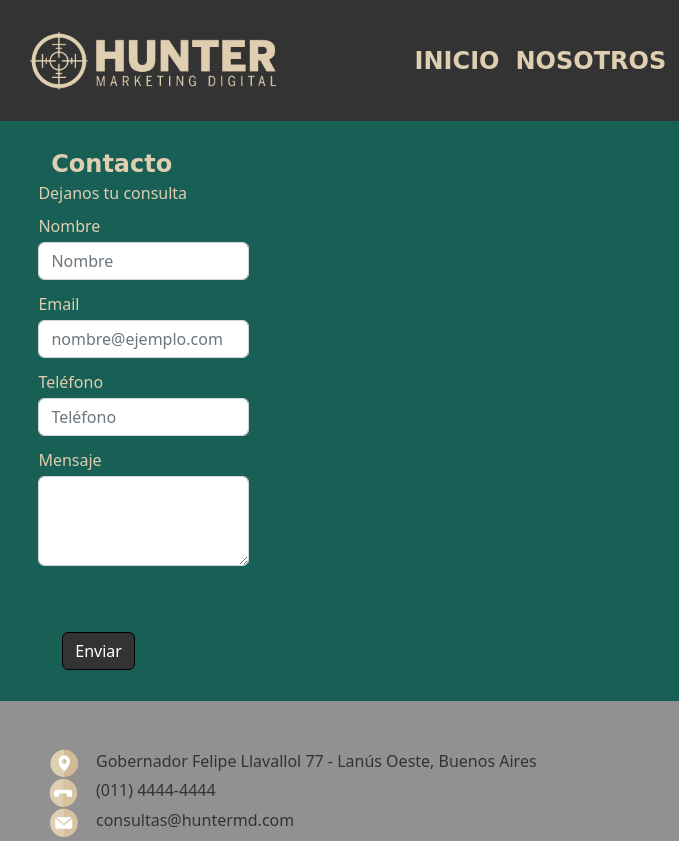
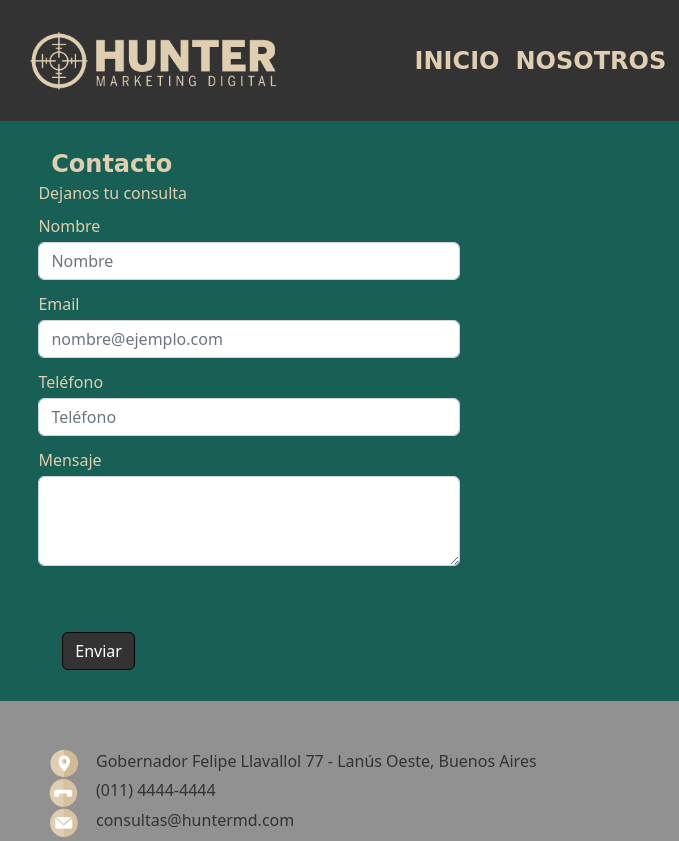
Before and after one commit to Nelson8705/Proyecto-Hunter, a plain HTML site: page Contacto.html in a window 1280 px wide. Shown: the top 841 px of the page, 0-679 px from the left. Drawn offline with nearby package versions, Linux system fonts and the light colour scheme.

Commit message:
Sem modificó error de propiedad de campos de contacto

```diff
--- a/CSS/estilos.css
+++ b/CSS/estilos.css
@@ -559,6 +559,17 @@ body {
         width: 50%;
     }
 
+    /* CONTACTO - DIFERENCIADO */
+
+    #exampleFormControlInput1 {
+        width: 100%;
+    }
+
+    #exampleFormControlTextarea1 {
+        width: 100%;
+    }
+    /*------------------------*/
+
 
     #lastbutton {
 
```
